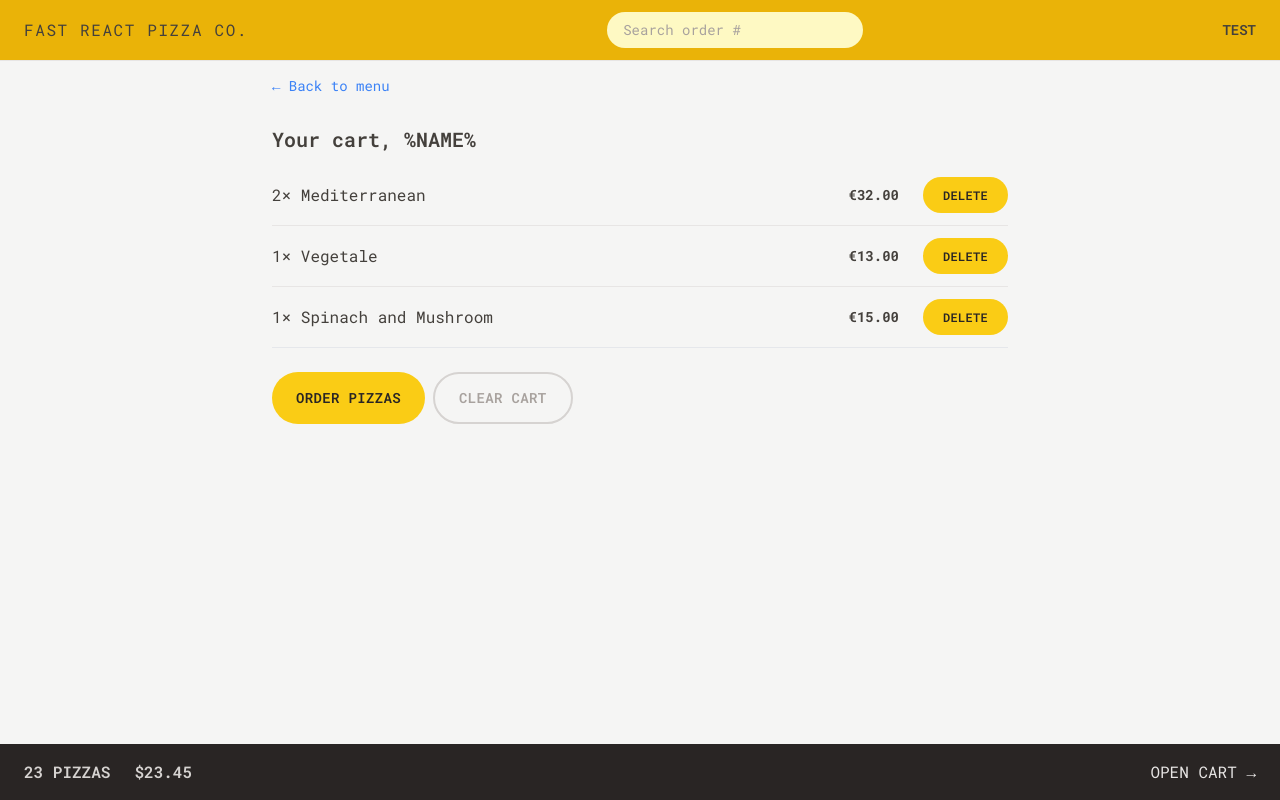
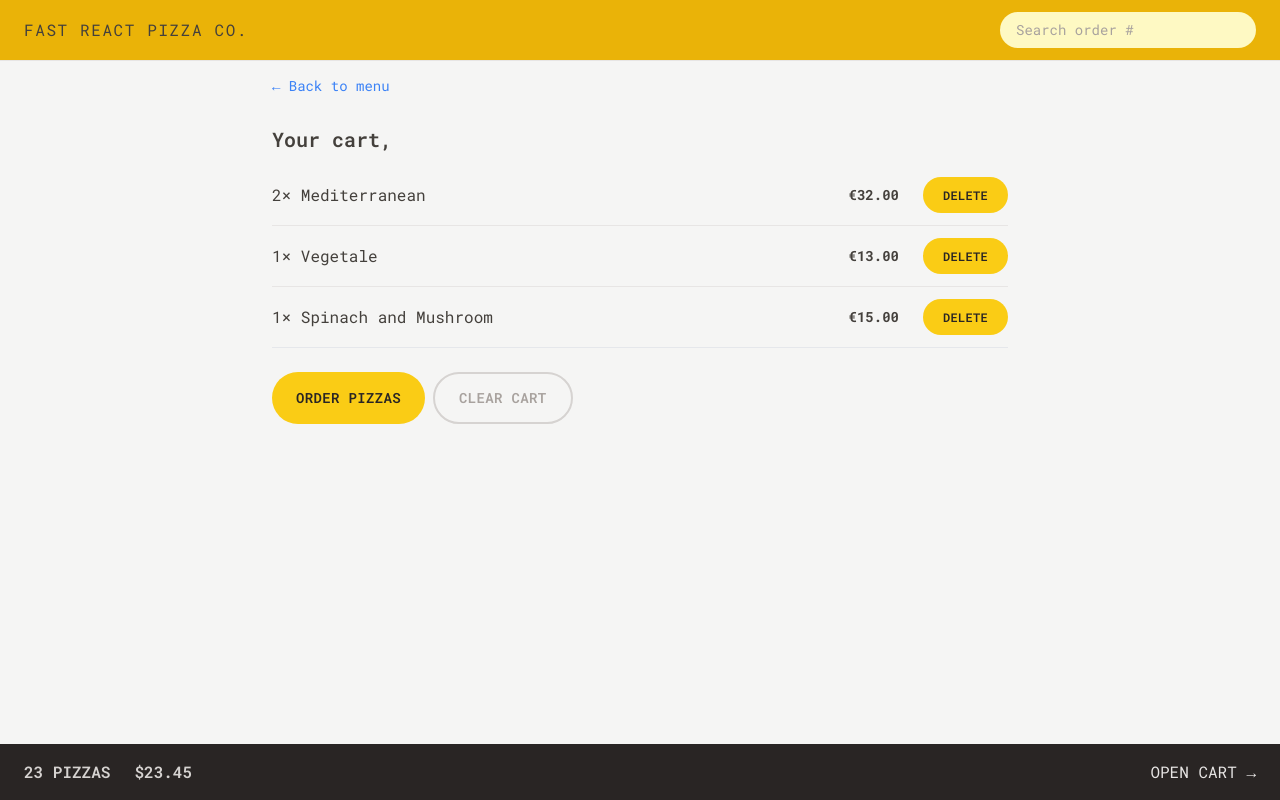
Before and after one commit to OmarElkeshen38/Fast-React-Pizza, a React (Vite) app: page /cart in a window 1280 px wide. Built offline with nearby package versions, Linux system fonts and the light colour scheme.

Commit message:
read and update the user state

```diff
--- a/src/features/cart/Cart.jsx
+++ b/src/features/cart/Cart.jsx
@@ -1,6 +1,7 @@
 import LinkButton from '../../ui/LinkButton';
 import Button from '../../ui/Button';
 import CartItem from './CartItem';
+import { useSelector } from 'react-redux';
 
 const fakeCart = [
   {
@@ -27,13 +28,14 @@
 ];
 
 function Cart() {
+  const username = useSelector((state) => state.user.username);
   const cart = fakeCart;
 
   return (
     <div className='px-4 py-3'>
       <LinkButton to="/menu" className='text-sm text-blue-500 hover:text-blue-600 hover:underline'>&larr; Back to menu</LinkButton>
 
-      <h2 className='mt-7 text-xl font-semibold'>Your cart, %NAME%</h2>
+      <h2 className='mt-7 text-xl font-semibold'>Your cart, {username}</h2>
 
       <ul className='divide-y divide-stone-200 border-b mt-3'>
         {cart.map((item) => (
--- a/src/features/order/CreateOrder.jsx
+++ b/src/features/order/CreateOrder.jsx
@@ -2,6 +2,7 @@
 import { Form, redirect, useActionData, useNavigation } from "react-router-dom";
 import { createOrder } from "../../services/apiRestaurant";
 import Button from "../../ui/Button";
+import { useSelector } from "react-redux";
 
 // https://uibakery.io/regex-library/phone-number
 const isValidPhone = (str) =>
@@ -34,6 +35,7 @@
 ];
 
 function CreateOrder() {
+  const username = useSelector((state) => state.user.username);
   const navigation = useNavigation();
   const isSubmitting = navigation.state === 'submitting';
   const formErrors = useActionData();
@@ -48,7 +50,7 @@
       <Form method="POST">
         <div className="mb-5 flex flex-col gap-2 sm:flex-row sm:items-center">
           <label className="sm:basis-40">First Name</label>
-          <input className="input w-full" type="text" name="customer" required />
+          <input className="input w-full" type="text" name="customer" defaultValue={username} required />
         </div>
 
         <div className="mb-5 flex flex-col gap-2 sm:flex-row sm:items-center">
--- a/src/features/user/CreateUser.jsx
+++ b/src/features/user/CreateUser.jsx
@@ -1,11 +1,20 @@
 import { useState } from 'react';
 import Button from '../../ui/Button';
+import { useDispatch } from 'react-redux';
+import { updateName } from './userSlice';
+import { useNavigate } from 'react-router-dom';
 
 function CreateUser() {
   const [username, setUsername] = useState('');
+  const dispatch = useDispatch();
+  const navigate = useNavigate();
 
   function handleSubmit(e) {
     e.preventDefault();
+
+    if (!username) return;
+    dispatch(updateName(username));
+    navigate('/menu');
   }
 
   return (
--- a/src/features/user/userSlice.js
+++ b/src/features/user/userSlice.js
@@ -27,7 +27,7 @@
 import { createSlice } from "@reduxjs/toolkit";
 
 const initialState = {
-  username: 'test',
+  username: '',
 };
 
 const userSlice = createSlice({
--- a/src/ui/Home.jsx
+++ b/src/ui/Home.jsx
@@ -1,6 +1,10 @@
+import { useSelector } from 'react-redux';
 import CreateUser from '../features/user/CreateUser';
+import Button from './Button';
 
 function Home() {
+  const username = useSelector((state) => state.user.username);
+
   return (
     <div className='my-10 px-4 sm:my-16 text-center'>
       <h1 className="mb-4 text-xl md:text-3xl font-semibold">
@@ -8,7 +12,7 @@
         <br />
         <span className="text-yellow-400">Straight out of the oven, straight to you.</span>
       </h1>
-      <CreateUser />
+      {username === '' ? <CreateUser /> : <Button to='/menu' type='primary'>Continue ordering, {username}</Button>}
     </div>
   );
 }
```
